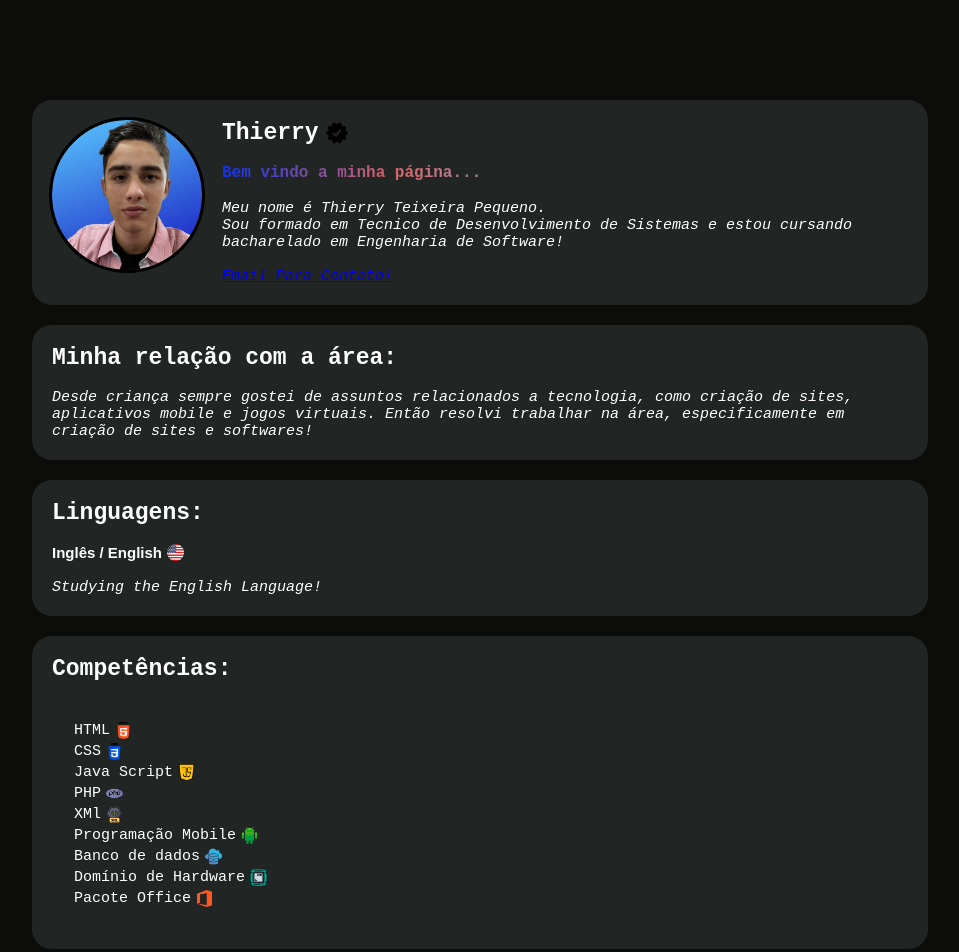
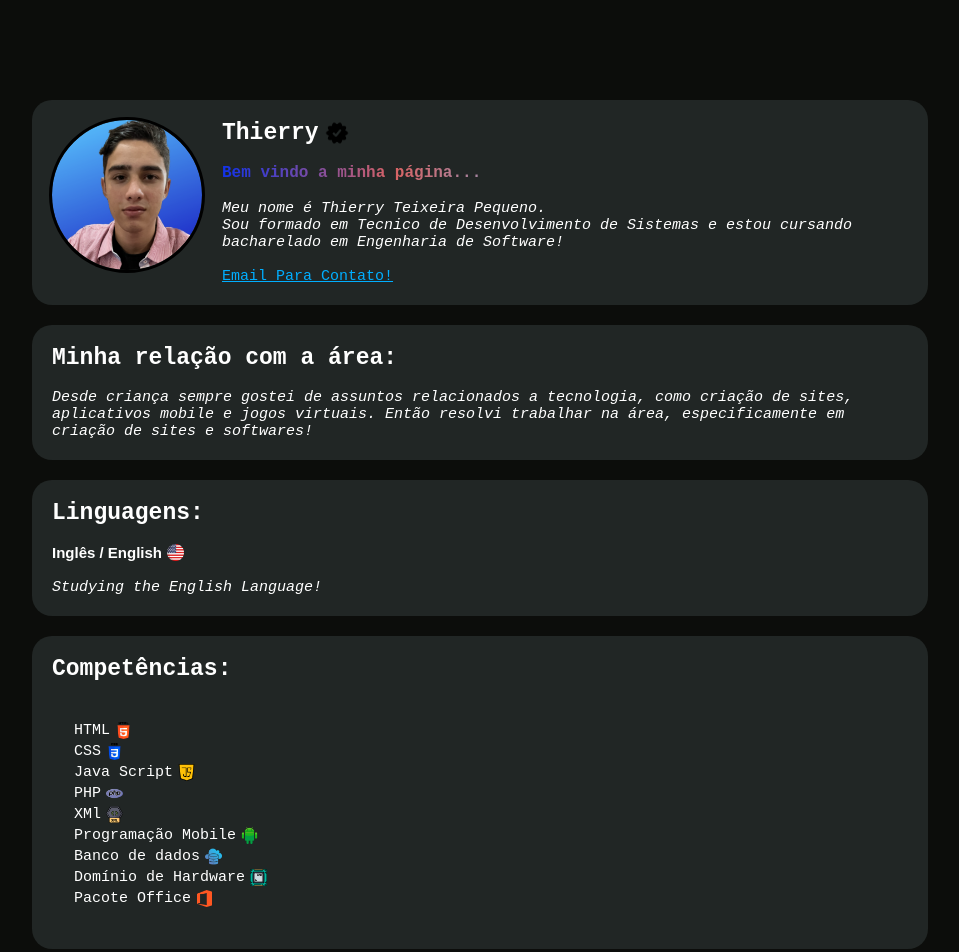
Before and after one commit to ThierryPqno/ThierryPqno.github.io, a plain HTML site: page index.html in a window 1280 px wide. Shown: the whole page, without its empty margins (160-1119 px from the left). Drawn offline with Linux system fonts and the light colour scheme.

Commit message:
Update style.css

```diff
--- a/style.css
+++ b/style.css
@@ -54,6 +54,13 @@ body {
 #card #desc img{
     width: 26px;
     height: 26px;
+}
+
+a {
+    color: #00aeff;
+    font-style: normal;
+    font-size: 15px;
+    font-family: 'Courier New', Courier, monospace;
 }
 
 #card #desc h1 {
```
